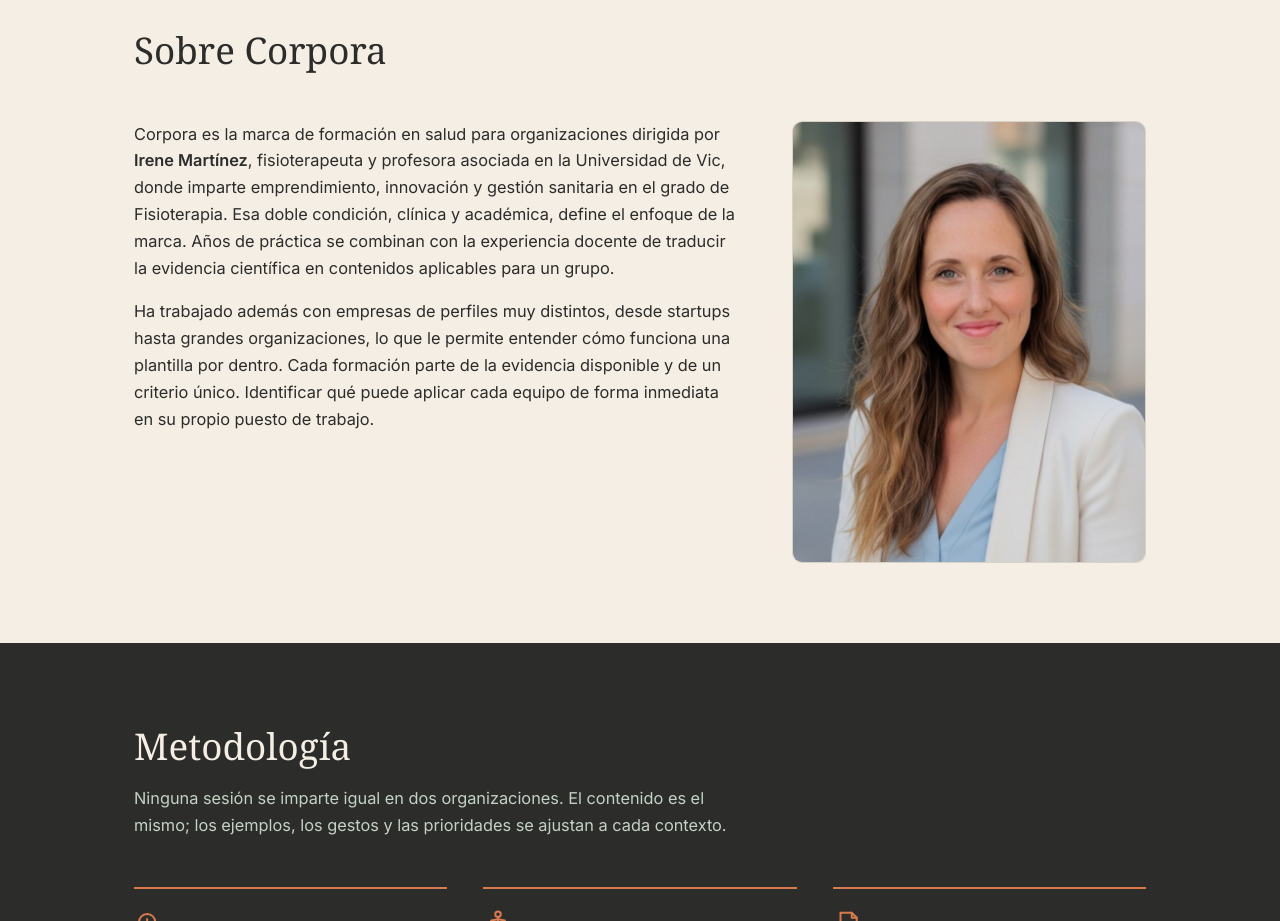
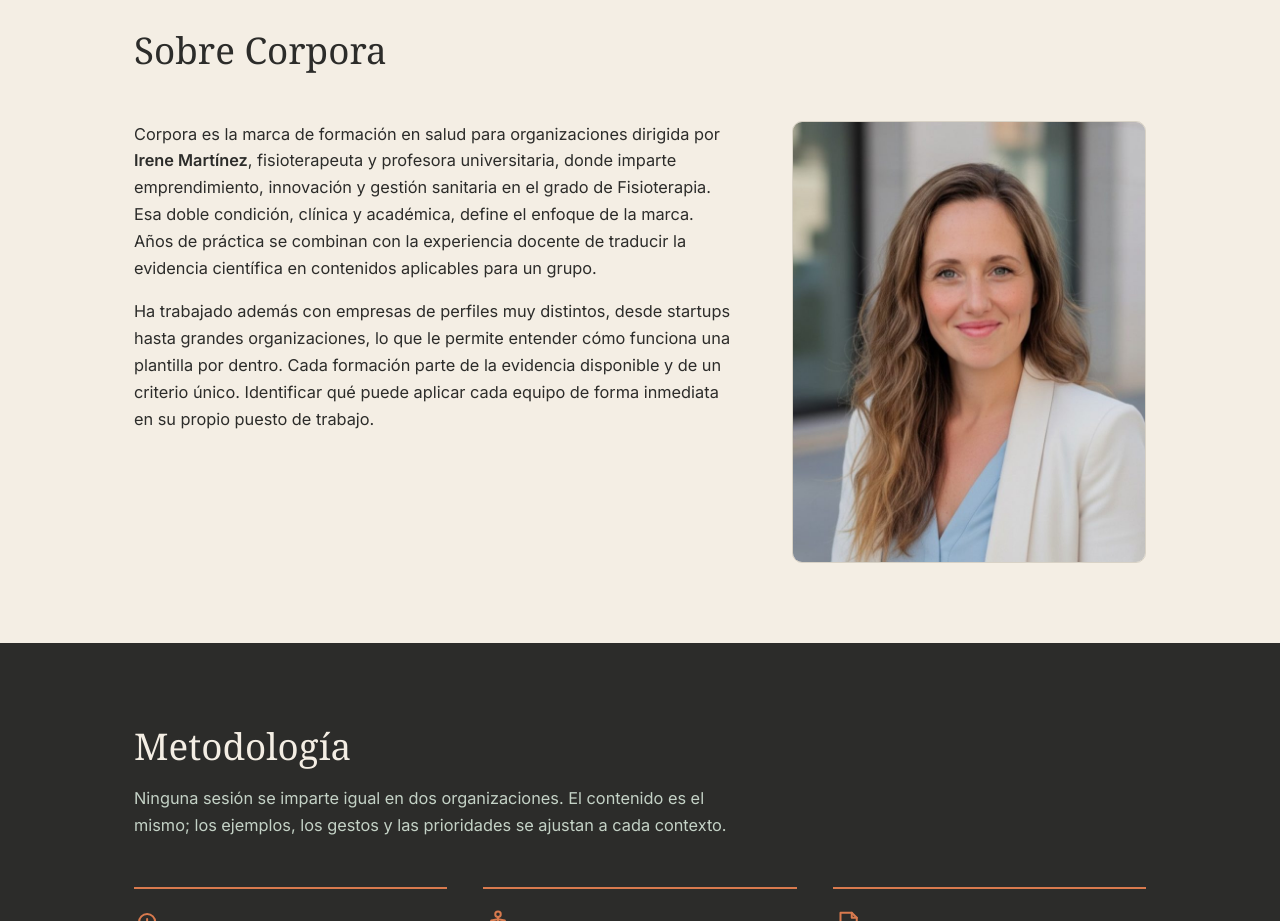
Before and after one commit to diegotorreslopez81/corpora-site, a plain HTML site: page index.html in a window 1280 px wide. Shown: the part 6060-6981 px from the top of the page. Drawn offline with Linux system fonts and the light colour scheme.

Commit message:
Quitar el nombre de la universidad de la bio, dejarlo generico

```diff
--- a/index.html
+++ b/index.html
@@ -333,7 +333,7 @@
     </div>
     <div class="about-grid">
       <div>
-        <p>Corpora es la marca de formación en salud para organizaciones dirigida por <strong>Irene Martínez</strong>, fisioterapeuta y profesora asociada en la Universidad de Vic, donde imparte emprendimiento, innovación y gestión sanitaria en el grado de Fisioterapia. Esa doble condición, clínica y académica, define el enfoque de la marca. Años de práctica se combinan con la experiencia docente de traducir la evidencia científica en contenidos aplicables para un grupo.</p>
+        <p>Corpora es la marca de formación en salud para organizaciones dirigida por <strong>Irene Martínez</strong>, fisioterapeuta y profesora universitaria, donde imparte emprendimiento, innovación y gestión sanitaria en el grado de Fisioterapia. Esa doble condición, clínica y académica, define el enfoque de la marca. Años de práctica se combinan con la experiencia docente de traducir la evidencia científica en contenidos aplicables para un grupo.</p>
         <p>Ha trabajado además con empresas de perfiles muy distintos, desde startups hasta grandes organizaciones, lo que le permite entender cómo funciona una plantilla por dentro. Cada formación parte de la evidencia disponible y de un criterio único. Identificar qué puede aplicar cada equipo de forma inmediata en su propio puesto de trabajo.</p>
       </div>
       <div>
```
Also changed, not shown: ca/index.html (+1 -1 lines).
